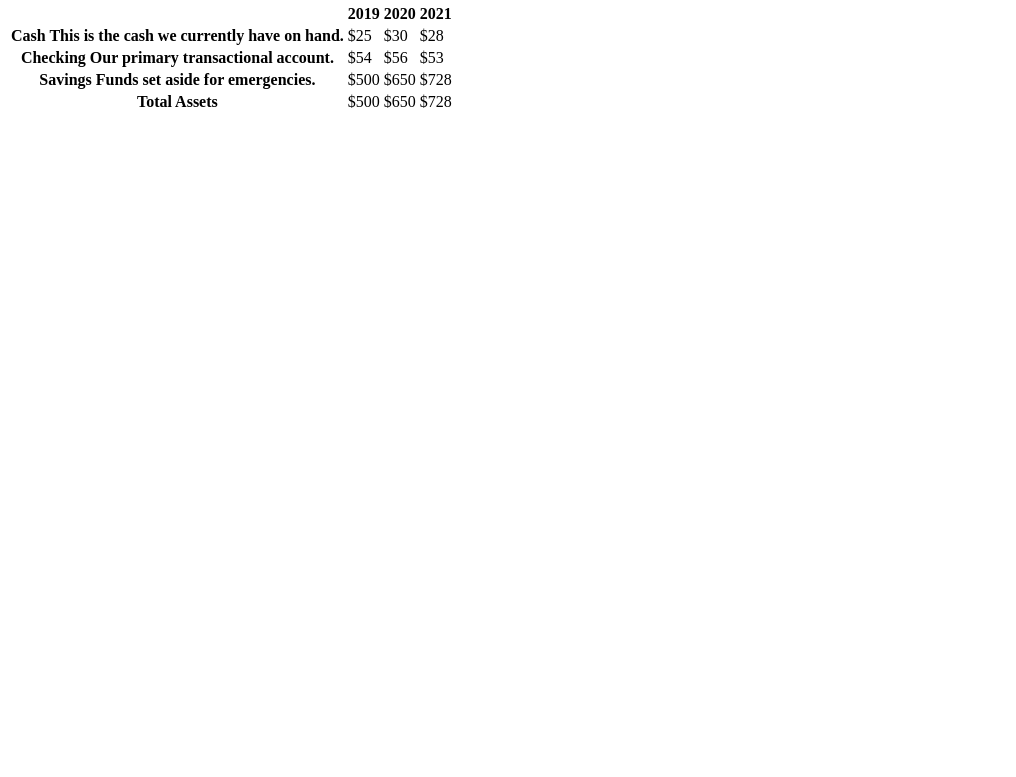
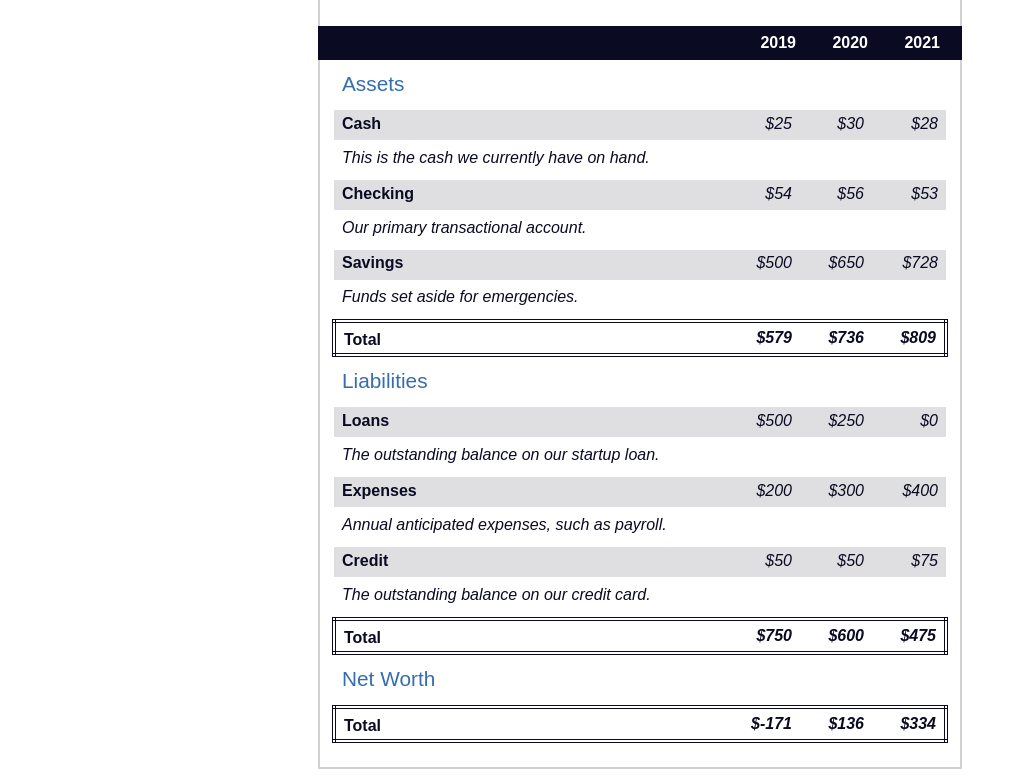
Before and after one commit to spag-hetti/ffc, a plain HTML site: page Balance Sheet/index.html in a window 1280 px wide. Shown: the part 101-878 px from the top of the page, without its empty margins (0-1016 px from the left). Before the commit the page ends 800 px from the top, so only its background shows below. Drawn offline with Linux system fonts and the light colour scheme.

Commit message:
Finished Exercise

```diff
--- a/Balance Sheet/index.html
+++ b/Balance Sheet/index.html
@@ -52,14 +52,68 @@
                     </tr>
                     <tr class="total">
                         <th>Total <span class="sr-only">Assets</span></th>
-                        <td class="current">$500</td>
-                        <td class="current">$650</td>
-                        <td class="current">$728</td>
+                        <td class="current">$579</td>
+                        <td class="current">$736</td>
+                        <td class="current">$809</td>
                     </tr>
                 </tbody>
             </table>
-            <table></table>
-            <table></table>
+            <table>
+              <caption>Liabilities</caption>
+              <thead>
+                <tr>
+                  <td></td>
+                  <th><span class="sr-only">2019</span></th>
+                  <th><span class="sr-only">2020</span></th>
+                  <th><span class="sr-only">2021</span></th>
+                </tr>
+              </thead>
+              <tbody>
+                <tr class="data">
+                  <th>Loans <span class="description">The outstanding balance on our startup loan.</span></th>
+                <td class="current">$500</td>
+                <td class="current">$250</td>
+                <td class="current">$0</td>
+                </tr>
+                <tr class="data">
+                  <th>Expenses <span class="description">Annual anticipated expenses, such as payroll.</span></th>
+                <td class="current">$200</td>
+                <td class="current">$300</td>
+                <td class="current">$400</td>
+                </tr>
+                <tr class="data">
+                  <th>Credit <span class="description">The outstanding balance on our credit card.</span></th>
+                <td class="current">$50</td>
+                <td class="current">$50</td>
+                <td class="current">$75</td>
+                </tr>
+                <tr class="total">
+                  <th>Total <span class="sr-only">Liabilities</span></th>
+                        <td class="current">$750</td>
+                        <td class="current">$600</td>
+                        <td class="current">$475</td>
+                </tr>
+              </tbody>
+            </table>
+            <table>
+              <caption>Net Worth</caption>
+              <thead>
+                <tr>
+                  <td></td>
+                  <th><span class="sr-only">2019</span></th>
+                  <th><span class="sr-only">2020</span></th>
+                  <th><span class="sr-only">2021</span></th>
+                </tr>
+              </thead>
+              <tbody>
+                <tr class="total">
+                  <th>Total <span class="sr-only">Net Worth</span></th>
+                  <td class="current">$-171</td>
+                  <td class="current">$136</td>
+                  <td class="current">$334</td>
+                </tr>
+              </tbody>
+            </table>
         </div>
       </section>
     </main>
--- a/Balance Sheet/styles.css
+++ b/Balance Sheet/styles.css
@@ -0,0 +1,149 @@
+span[class~="sr-only"] {
+  border: 0 !important;
+  clip: rect(1px, 1px, 1px, 1px) !important;
+  clip-path: inset(50%) !important;
+  width: 1px !important;
+  height: 1px !important;
+  overflow: hidden !important;
+  white-space: nowrap !important;
+  position: absolute !important;
+  padding: 0 !important;
+  margin: -1px !important;
+}
+
+html {
+  box-sizing: border-box;
+}
+
+body {
+  font-family: sans-serif;
+  color: #0a0a23;
+}
+
+h1 {
+  max-width: 37.25rem;
+  margin: 0 auto;
+  padding: 1.5rem 1.25rem;
+}
+
+h1 .flex {
+  display: flex;
+  flex-direction: column-reverse;
+  gap: 1rem;
+}
+
+h1 .flex span:first-of-type {
+  font-size: 0.7em;
+}
+
+h1 .flex span:last-of-type {
+  font-size: 1.2em;
+}
+
+section {
+  max-width: 40rem;
+  margin: 0 auto;
+  border: 2px solid #d0d0d5;
+}
+
+#years {
+  display: flex;
+  justify-content: flex-end;
+  position: sticky;
+  z-index: 999;
+  top: 0;
+  color: #fff;
+  background-color: #0a0a23;
+  margin: 0 -2px;
+  padding: 0.5rem calc(1.25rem + 2px) 0.5rem 0;
+}
+
+#years span[class] {
+  font-weight: bold;
+  width: 4.5rem;
+  text-align: right;
+}
+
+.table-wrap {
+  padding: 0 0.75rem 1.5rem 0.75rem;
+}
+
+table {
+  border-collapse: collapse;
+  border: 0;
+  width: 100%;
+  position: relative;
+  margin-top: 3rem;
+}
+
+table caption {
+  color: #356eaf;
+  font-size: 1.3em;
+  font-weight: normal;
+  position: absolute;
+  top: -2.25rem;
+  left: 0.5rem;
+}
+
+tbody td{
+    width: 4rem;
+}
+
+tbody th{
+    width: calc(100% - 12rem);
+}
+
+tr[class="total"]{
+    border: 4px double #0a0a23;
+    font-weight: bold;
+}
+
+tr[class="total"] th{
+    text-align: left;
+    padding: 0.5rem 0 0.25rem 0.5rem;
+}
+
+tr.total td{
+    text-align: right;
+    padding: 0 0.25rem;
+}
+
+tr.total td:nth-of-type(3){
+    padding-right: 0.5rem;
+}
+
+tr.total:hover{
+    background-color: #99c9ff;
+}
+
+td.current{
+    font-style: italic;
+}
+
+tr.data{
+    background-image: linear-gradient(to bottom, #dfdfe2 1.845rem, white 1.845rem);
+}
+
+tr.data th{
+    text-align: left;
+    padding-top: 0.3rem;
+    padding-left: 0.5rem;
+}
+
+tr.data th .description{
+    display: block;
+    font-style: italic;
+    font-weight: normal;
+    padding: 1rem 0 0.75rem;
+    margin-right: -13.5rem;
+}
+
+tr.data td{
+    vertical-align: top;
+    text-align: right;
+    padding: 0.3rem 0.25rem 0;
+}
+
+tr.data td:last-of-type{
+    padding-right: 0.5rem;
+}
```
